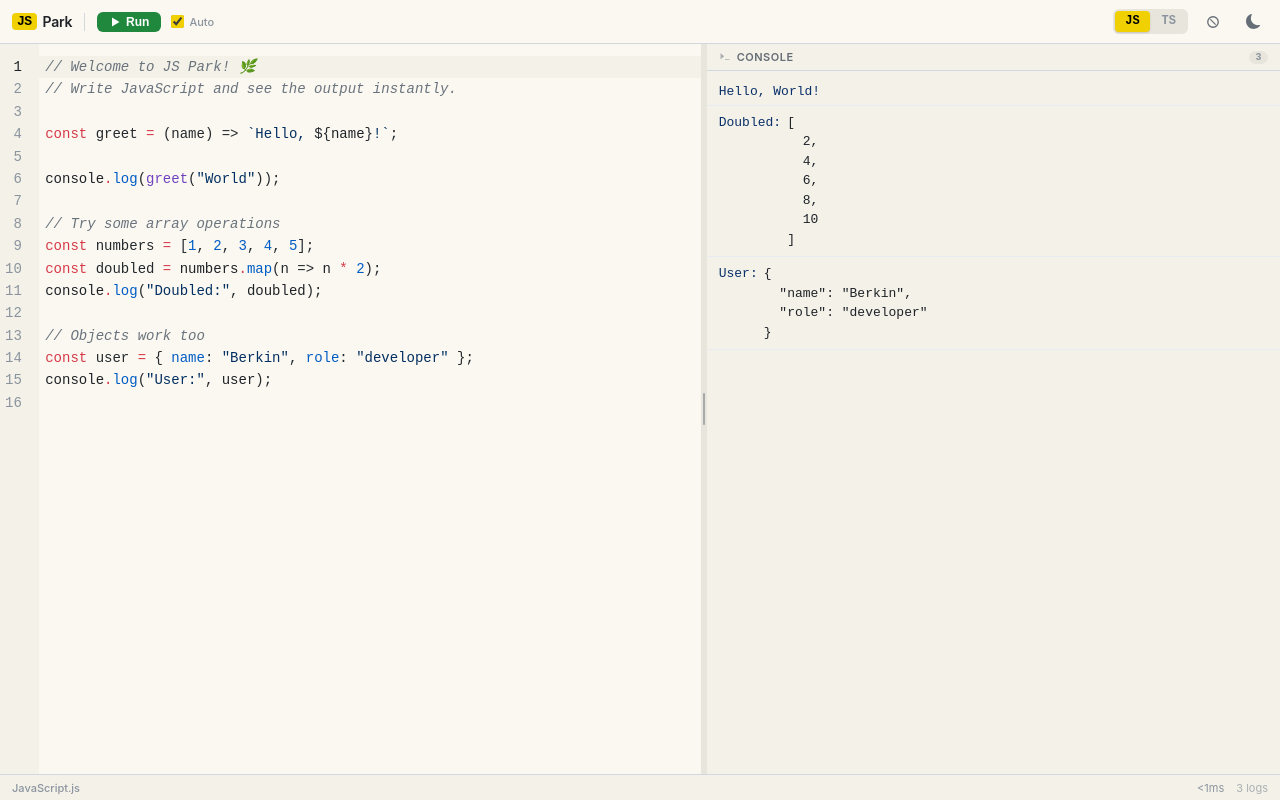
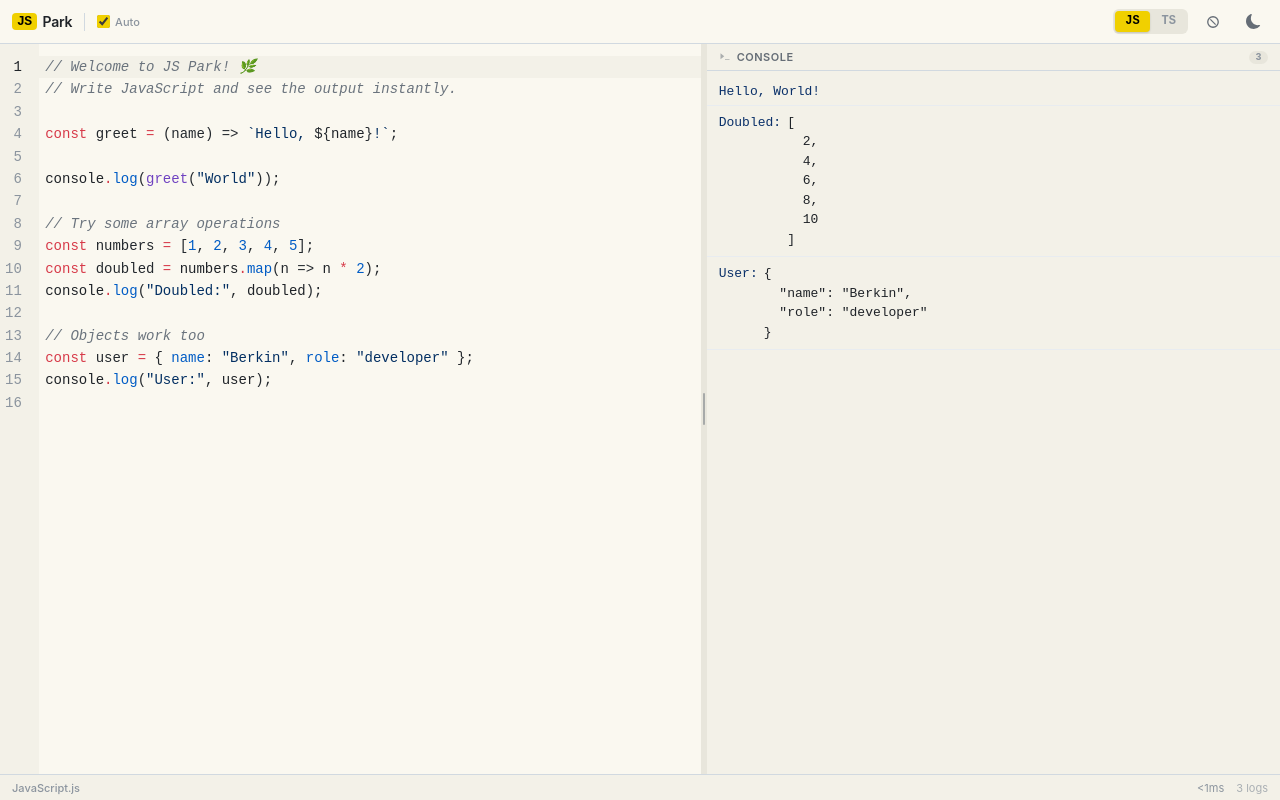
Before and after one commit to berkinduz/try-js, a Preact app: page / in a window 1280 px wide. Built offline with nearby package versions, Linux system fonts and the light colour scheme; a web font is replaced by a local one.

Commit message:
ui: hide Run button when auto-run is enabled
Run button only shows when auto-run is off (manual mode).
No more state changes or flicker - the button is static.

```diff
--- a/src/components/Toolbar/Toolbar.tsx
+++ b/src/components/Toolbar/Toolbar.tsx
@@ -1,5 +1,5 @@
 import { language, theme, setLanguage, toggleTheme } from "../../state/editor";
-import { clearConsole, isRunning } from "../../state/console";
+import { clearConsole } from "../../state/console";
 import { autoRun, setAutoRun } from "../../state/settings";
 import type { Language } from "../../state/editor";
 import "./Toolbar.css";
@@ -11,7 +11,6 @@ interface Props {
 export function Toolbar({ onRun }: Props) {
   const currentLang = language.value;
   const currentTheme = theme.value;
-  const running = isRunning.value;
   const auto = autoRun.value;
 
   const handleLangSwitch = (lang: Language) => {
@@ -28,21 +27,18 @@ export function Toolbar({ onRun }: Props) {
 
         <div class="toolbar__separator" />
 
-        <button
-          class={`toolbar__run-btn ${running ? "running" : ""}`}
-          onClick={onRun}
-          disabled={running}
-          title="Run (Ctrl+Enter / ⌘+Enter)"
-        >
-          {running ? (
-            <span class="toolbar__spinner" />
-          ) : (
+        {!auto && (
+          <button
+            class="toolbar__run-btn"
+            onClick={onRun}
+            title="Run (Ctrl+Enter / ⌘+Enter)"
+          >
             <svg width="12" height="12" viewBox="0 0 16 16" fill="currentColor">
               <path d="M4 2l10 6-10 6V2z" />
             </svg>
-          )}
-          <span>{running ? "Running..." : "Run"}</span>
-        </button>
+            <span>Run</span>
+          </button>
+        )}
 
         <label class="toolbar__toggle" title="Auto-run on code change">
           <input
```
